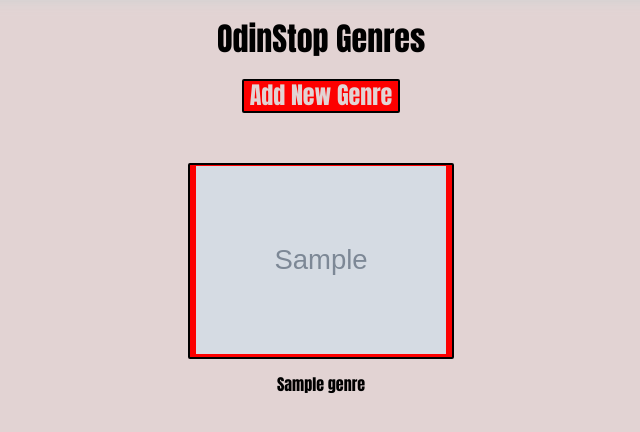
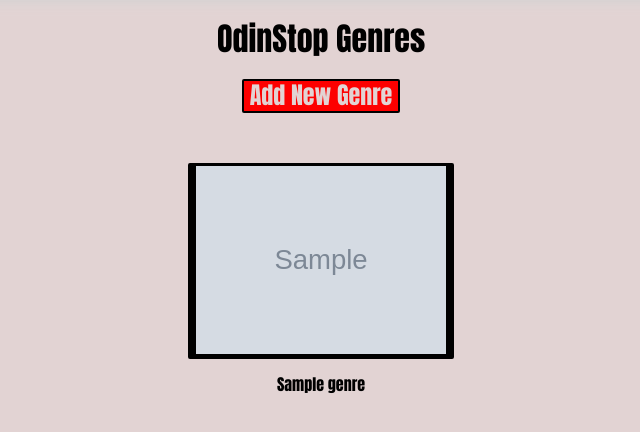
Before and after one commit to thebrianwong/odin-inventory-application, a Node server app: page /store/genres in a window 1280 px wide. Shown: the part 141-573 px from the top of the page, without its empty margins (319-959 px from the left). Run offline with Node 20, Linux system fonts and the light colour scheme; tables that the repository leaves empty hold one stand-in row (values such as "Sample post"); grey boxes marked "Sample" are stand-in pictures; style sheets or scripts are compiled from the project's sources; some libraries are stand-ins or nearby versions.

Commit message:
Change the color of the buttons with images to black

```diff
--- a/public/stylesheets/sass/_general.scss
+++ b/public/stylesheets/sass/_general.scss
@@ -12,3 +12,7 @@ button {
   border: solid 2px variables.$gamestopBlack;
   border-radius: 2px;
 }
+
+.img-btn {
+  background-color: variables.$gamestopBlack;
+}
--- a/views/consoles/consolesAll.pug
+++ b/views/consoles/consolesAll.pug
@@ -10,7 +10,7 @@ block content
       div.content-item
         if (consoleDoc.imageURL)
           a(href=consoleDoc.url)
-            button
+            button.img-btn
               img(src=`/data/uploads/consoles/${consoleDoc.imageURL}`, alt=`Official promotional image of the ${consoleDoc.name}`)
           p.content-title= consoleDoc.name
 
--- a/views/developers/developersAll.pug
+++ b/views/developers/developersAll.pug
@@ -10,7 +10,7 @@ block content
       div.content-item
         if (developer.imageURL)
           a(href=developer.url)
-            button
+            button.img-btn
               img(src=`/data/uploads/developers/${developer.imageURL}`, alt=`${developer.name} logo`)
           p.content-title= developer.name
 
--- a/views/genres/genresAll.pug
+++ b/views/genres/genresAll.pug
@@ -10,7 +10,7 @@ block content
       div.content-item
         if (genre.imageURL)
           a(href=genre.url)
-            button
+            button.img-btn
               img(src=`/data/uploads/genres/${genre.imageURL}`, alt=`Visual depiction of the ${genre.name} genre`)
           p.content-title= genre.name
 
--- a/views/videoGames/videoGamesAll.pug
+++ b/views/videoGames/videoGamesAll.pug
@@ -10,7 +10,7 @@ block content
       div.content-item
         if (game.imageURL)
           a(href=game.url)
-            button
+            button.img-btn
               img(src=`/data/uploads/videoGames/${game.imageURL}`, alt=`Official box art ${game.name}`)
           p.content-title= game.name
 
```
